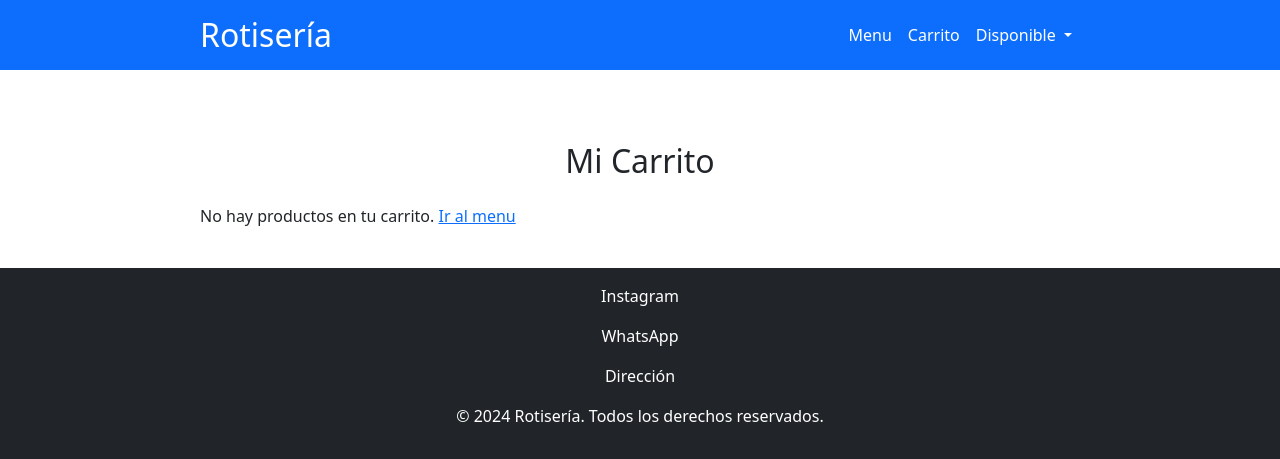
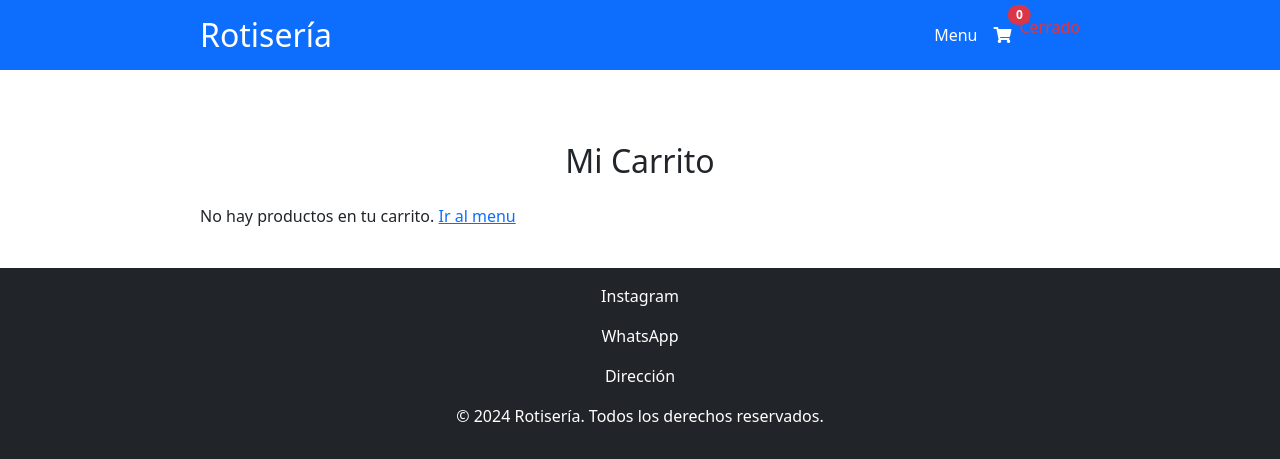
Before and after one commit to Denguesito/rotiseria, a Django app: page /carrito/ in a window 1280 px wide. Shown: the top 459 px of the page. Run offline with Django 5.2, Linux system fonts and the light colour scheme; data comes from the database, SQL or seed files in the repository; both versions use the stored data as it was after the commit; data that the repository does not hold is empty.

Commit message:
horario y carrito con burbuja

```diff
--- /dev/null
+++ b/rotiseria/apps/carrito/context_processors.py
@@ -0,0 +1,32 @@
+from datetime import datetime, time
+from .models import Carrito
+
+def horario_atencion(request):
+    ahora = datetime.now().time()
+    hora_apertura = time(10, 0)  # 10:00 AM
+    hora_cierre = time(0, 30)    # 00:30 AM del siguiente día
+
+    if hora_apertura <= ahora or ahora < hora_cierre:
+        estado = {
+            'estado_rotiseria': 'abierto',
+            'color_estado': 'green'
+        }
+    else:
+        estado = {
+            'estado_rotiseria': 'cerrado',
+            'color_estado': 'red'
+        }
+
+    print("Estado: ", estado)  # Agrega esta línea para ver el valor en la consola
+    return estado
+
+def total_productos_carrito(request):
+    carrito_id = request.session.get('carrito_id', None)
+    total_productos = 0
+    if carrito_id:
+        try:
+            carrito = Carrito.objects.get(id=carrito_id)
+            total_productos = carrito.total_items()
+        except Carrito.DoesNotExist:
+            pass
+    return {'total_productos': total_productos}
--- a/rotiseria/apps/carrito/views.py
+++ b/rotiseria/apps/carrito/views.py
@@ -5,70 +5,60 @@ from django.contrib import messages
 from .models import Carrito, CarritoItem
 from .forms import CarritoForm, AgregarCantidadProductoForm
 from apps.productos.models import Productos
-from django.shortcuts import render, redirect
 from django.http import JsonResponse
-from django.views import View
 from .utils import crear_preferencia, procesar_notificacion_pago
+from datetime import datetime, time
 
 
 def obtener_carrito_activo(request):
     carrito_id = request.session.get('carrito_id', None)
     if carrito_id:
-        # Si ya hay un carrito en la sesión, lo buscamos
         return get_object_or_404(Carrito, id=carrito_id)
     else:
-        # Si no hay un carrito, creamos uno nuevo, sin valores por defecto
         carrito = Carrito.objects.create(cliente_nombre="", cliente_telefono="")
-        # Guardamos el ID del carrito en la sesión
         request.session['carrito_id'] = carrito.id
         return carrito
 
+
 class CarritoListView(ListView):
-    """Muestra el carrito y los productos añadidos."""
     model = CarritoItem
     template_name = 'carrito/carrito_list.html'
     context_object_name = 'items'
 
     def get_queryset(self):
-        # Obtén el carrito activo desde request.carrito
         carrito = self.request.carrito
         return carrito.items.all()
 
     def get_context_data(self, **kwargs):
         context = super().get_context_data(**kwargs)
-
-        # Obtén el carrito activo desde request.carrito
         carrito = self.request.carrito
-
-        # Crear el formulario vacío (sin valores predeterminados)
-        context['form'] = CarritoForm()  # No pasa 'instance=carrito'
-
-        # Añadir el carrito al contexto
+        context['form'] = CarritoForm()
         context['carrito'] = carrito
-
-        # Contar la cantidad total de productos en el carrito
-        total_productos = sum(item.cantidad for item in carrito.items.all())
-        context['total_productos'] = total_productos
-
+        context['total_productos'] = sum(item.cantidad for item in carrito.items.all())
         return context
 
 
 class AgregarCantidadProductoView(View):
-    """Vista para seleccionar la cantidad de un producto antes de agregarlo al carrito."""
-
     def get(self, request, pk):
         producto = get_object_or_404(Productos, pk=pk)
-        form = AgregarCantidadProductoForm()  # No es necesario pasar 'producto' al formulario aquí
+        form = AgregarCantidadProductoForm()
         return render(request, 'carrito/agregar_cantidad.html', {'form': form, 'producto': producto})
 
     def post(self, request, pk):
+        ahora = datetime.now().time()
+        hora_apertura = time(10, 0)
+        hora_cierre = time(0, 30)
+
+        if not (hora_apertura <= ahora or ahora < hora_cierre):
+            messages.error(request, "La rotisería está cerrada. No puedes agregar productos al carrito.")
+            return redirect('index')
+
         producto = get_object_or_404(Productos, pk=pk)
         form = AgregarCantidadProductoForm(request.POST)
 
         if form.is_valid():
             cantidad = form.cleaned_data['cantidad']
-            carrito = obtener_carrito_activo(request)  # Función para obtener el carrito activo
-
+            carrito = obtener_carrito_activo(request)
             carrito_item, creado = CarritoItem.objects.get_or_create(carrito=carrito, producto=producto)
 
             if not creado:
@@ -78,13 +68,15 @@ class AgregarCantidadProductoView(View):
 
             carrito_item.save()
             messages.success(request, f"Se agregó {producto.nombre} al carrito.")
-            return redirect('index')  # Redirige a la página principal o la vista que desees
+
+            # Redirigir al índice después de agregar el producto al carrito
+            return redirect('index')
 
         messages.error(request, "No se pudo agregar el producto al carrito.")
-        return render(request, 'carrito/agregar_cantidad.html', {'form': form, 'producto': producto})
+        return redirect('index')
+
 
 class EliminarProductoView(DeleteView):
-    """Elimina un producto del carrito."""
     model = CarritoItem
     template_name = 'carrito/eliminar_producto.html'
 
@@ -94,11 +86,16 @@ class EliminarProductoView(DeleteView):
 
 
 class IniciarPagoView(View):
-    """Vista para crear la preferencia de pago y redirigir a Mercado Pago."""
+    def get(self, request):
+        ahora = datetime.now().time()
+        hora_apertura = time(20, 30)
+        hora_cierre = time(0, 30)
 
-    def get(self, request):
-        """Método GET para crear la preferencia y redirigir al usuario a Mercado Pago."""
-        carrito = obtener_carrito_activo(request)  # Usa la función que ya tienes
+        if not (hora_apertura <= ahora or ahora < hora_cierre):
+            messages.error(request, "La rotisería está cerrada. No puedes realizar pagos en este momento.")
+            return redirect('carrito:carrito_list')
+
+        carrito = obtener_carrito_activo(request)
         init_point = crear_preferencia(carrito)
 
         if init_point:
@@ -106,11 +103,9 @@ class IniciarPagoView(View):
         else:
             return JsonResponse({"error": "No se pudo generar el pago."}, status=400)
 
+
 class NotificacionPagoView(View):
-    """Vista para recibir y procesar las notificaciones de pago de Mercado Pago."""
-
     def post(self, request):
-        """Método POST para procesar la notificación de pago."""
         try:
             datos = request.POST
             procesar_notificacion_pago(datos)
--- a/rotiseria/rotiseria/settings.py
+++ b/rotiseria/rotiseria/settings.py
@@ -57,6 +57,8 @@ TEMPLATES = [
                 'django.template.context_processors.request',
                 'django.contrib.auth.context_processors.auth',
                 'django.contrib.messages.context_processors.messages',
+                'apps.carrito.context_processors.horario_atencion',
+                'apps.carrito.context_processors.total_productos_carrito',
             ],
         },
     },
--- a/templates/base.html
+++ b/templates/base.html
@@ -1,17 +1,17 @@
 {% load static %}
+
 <!DOCTYPE html>
 <html lang="es">
 <head>
     <meta charset="UTF-8">
     <meta name="viewport" content="width=device-width, initial-scale=1.0">
     <title>Rotisería</title>
-    <!-- Bootstrap CSS -->
     <link href="https://cdn.jsdelivr.net/npm/bootstrap@5.3.0-alpha3/dist/css/bootstrap.min.css" rel="stylesheet">
     <link rel="stylesheet" href="{% static 'css/styles.css' %}">
     <link rel="stylesheet" href="{% static 'css/detalles.css' %}">
+    <link rel="stylesheet" href="https://cdnjs.cloudflare.com/ajax/libs/font-awesome/5.15.4/css/all.min.css">
 </head>
 <body>
-
     <header class="encabezado bg-primary text-white py-3">
         <div class="container">
             <div class="d-flex justify-content-between align-items-center">
@@ -25,23 +25,22 @@
                             <li class="nav-item">
                                 <a class="nav-link text-white" href="{% url 'index' %}">Menu</a>
                             </li>
+                            <!-- Carrito visible en todo momento -->
                             <li class="nav-item">
-                                <a class="nav-link text-white" href="{% url 'carrito:carrito_list' %}">Carrito
-                                    {% if total_productos > 0 %}
-                                        <span class="badge bg-light text-dark">{{ total_productos }}</span>
-                                    {% endif %}
+                                <a class="nav-link text-white position-relative" href="{% url 'carrito:carrito_list' %}">
+                                    <i class="fas fa-shopping-cart"></i> <!-- Ícono del carrito -->
+                                    <span class="position-absolute top-0 start-100 translate-middle badge rounded-pill bg-danger">
+                                        {{ total_productos }}
+                                        <span class="visually-hidden">productos en el carrito</span>
+                                    </span>
                                 </a>
                             </li>
-                            <li class="nav-item dropdown">
-                                <a class="nav-link dropdown-toggle text-white" href="#" id="navbarDropdown" role="button" data-bs-toggle="dropdown" aria-expanded="false">
-                                    Disponible
-                                </a>
-                                <ul class="dropdown-menu" aria-labelledby="navbarDropdown">
-                                    <li><a class="dropdown-item" href="#">Producto 1</a></li>
-                                    <li><a class="dropdown-item" href="#">Producto 2</a></li>
-                                    <li><hr class="dropdown-divider"></li>
-                                    <li><a class="dropdown-item" href="#">Producto 3</a></li>
-                                </ul>
+                            <li class="nav-item">
+                                {% if estado_rotiseria == "abierto" %}
+                                    <span class="text-success">Abierto</span>
+                                {% else %}
+                                    <span class="text-danger">Cerrado</span>
+                                {% endif %}
                             </li>
                         </ul>
                     </div>
@@ -49,11 +48,13 @@
             </div>
         </div>
     </header>
+
     <main class="container mt-4">
         {% block contenido %}
         <!-- Contenido específico de cada página -->
         {% endblock contenido %}
     </main>
+
     <footer class="bg-dark text-white text-center py-3 mt-4">
         <div class="container">
             <p>Instagram</p>
@@ -62,7 +63,8 @@
             <p>&copy; 2024 Rotisería. Todos los derechos reservados.</p>
         </div>
     </footer>
-    <!-- Bootstrap JS -->
+
     <script src="https://cdn.jsdelivr.net/npm/bootstrap@5.3.0-alpha3/dist/js/bootstrap.bundle.min.js"></script>
+
 </body>
 </html>
```
Also changed, not shown: rotiseria/db.sqlite3, static/css/styles.css (line endings or trailing spaces).
